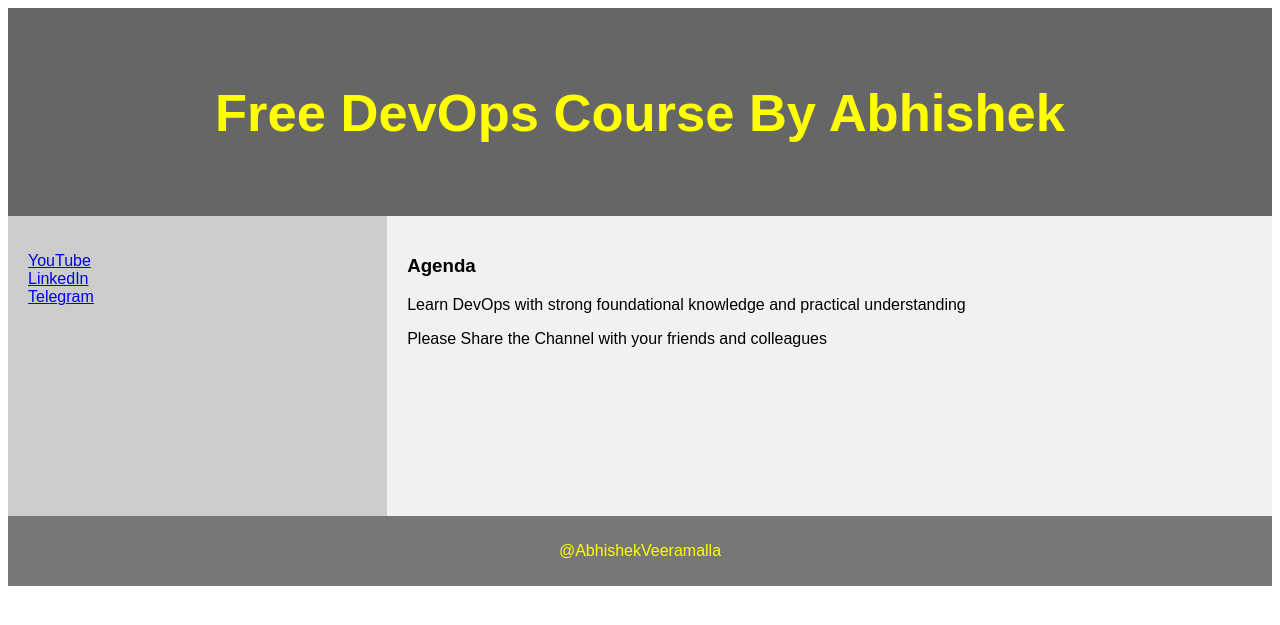
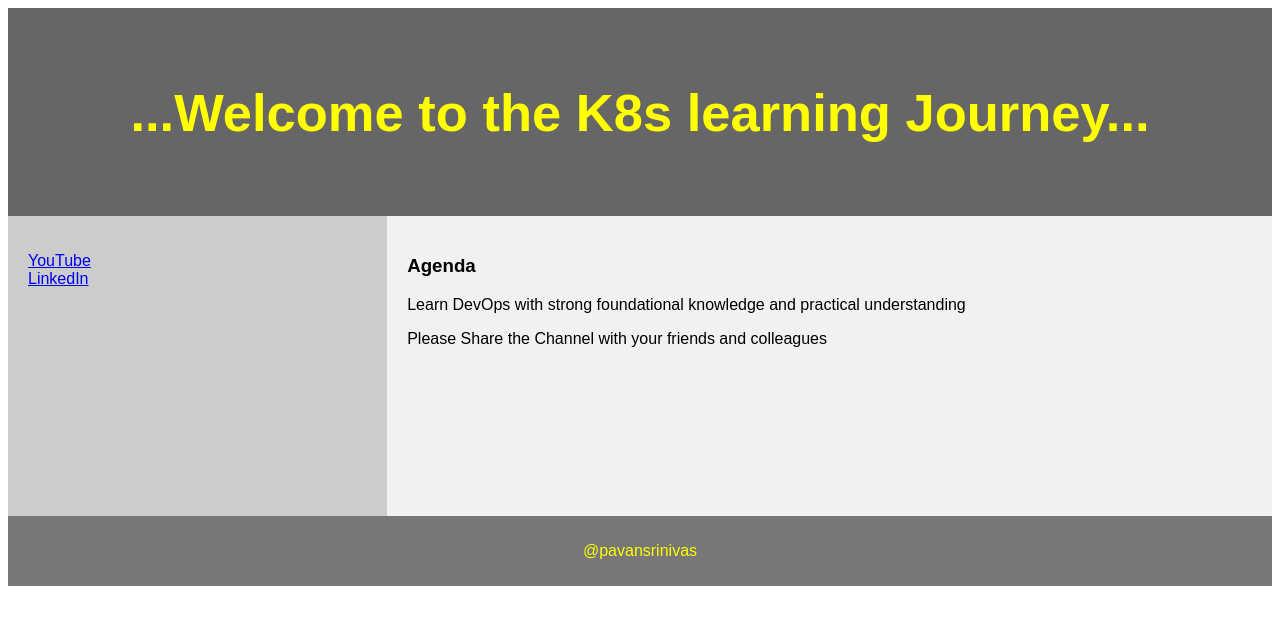
Before and after one commit to pavanvx/Kubernetes-Projects, a Django app: page /demo/ in a window 1280 px wide. Shown: the top 625 px of the page. Run offline with Django 4.2, Linux system fonts and the light colour scheme.

Commit message:
Update demo_site.html
Add this commit

```diff
--- a/python-web-app/devops/demo/templates/demo_site.html
+++ b/python-web-app/devops/demo/templates/demo_site.html
@@ -73,15 +73,14 @@ footer {
 
 
 <header>
-  <h2>Free DevOps Course By Abhishek</h2>
+  <h2>...Welcome to the K8s learning Journey...</h2>
 </header>
 
 <section>
   <nav>
     <ul>
       <li><a href="www.youtube.com/@AbhishekVeeramalla">YouTube</a></li>
-      <li><a href="www.linkedin.com/in/abhishek-veeramalla-77b33996/">LinkedIn</a></li>
-      <li><a href="https://telegram.me/abhishekveeramalla">Telegram</a></li>
+      <li><a href="https://www.linkedin.com/in/pavan-v-3266a3281/">LinkedIn</a></li>
     </ul>
   </nav>
 
@@ -93,7 +92,7 @@ footer {
 </section>
 
 <footer>
-  <p>@AbhishekVeeramalla</p>
+  <p>@pavansrinivas</p>
 </footer>
 
 </body>
```
